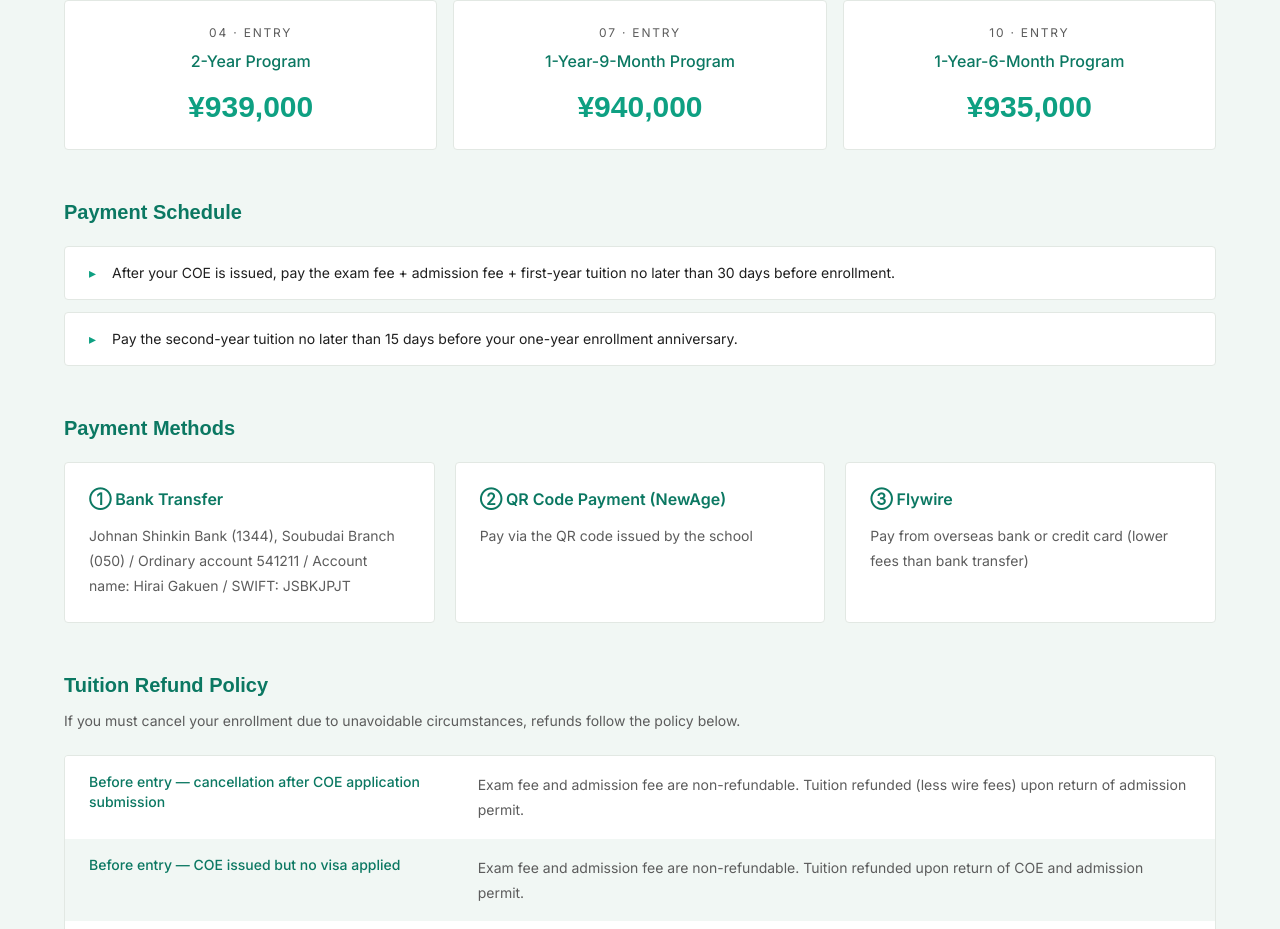
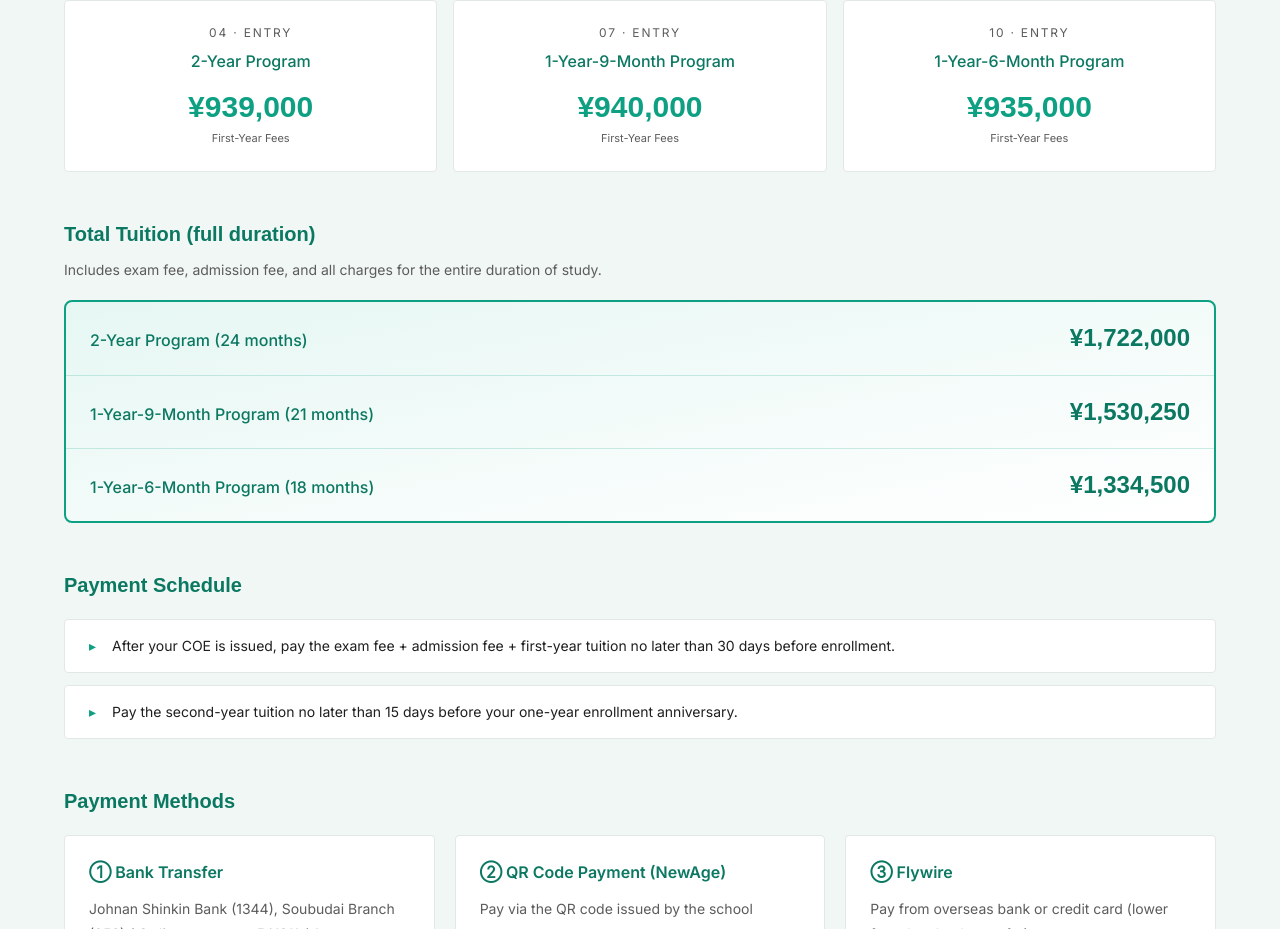
Before and after one commit to thqiu12/kanaju_japanese, a Next.js app: page /en/admissions in a window 1280 px wide. Shown: the part 3836-4765 px from the top of the page. Built offline with nearby package versions, Linux system fonts and the light colour scheme.

Commit message:
Show grand total fees (¥1,722k/1,530k/1,334k) on /admissions too

```diff
--- a/src/app/[locale]/admissions/page.tsx
+++ b/src/app/[locale]/admissions/page.tsx
@@ -23,6 +23,7 @@ export default async function AdmissionsPage({
   setRequestLocale(locale);
   const t = await getTranslations("admissions");
   const tProg = await getTranslations("programs");
+  const tFees = await getTranslations("disclosure.items.fees");
 
   const eligibilityItems = t.raw("eligibility.items") as string[];
   const jpLevelRows = t.raw("eligibility.japaneseLevelRows") as string[][];
@@ -55,6 +56,9 @@ export default async function AdmissionsPage({
     name: string;
     fee: string;
   }[];
+  const grandTotalTitle = tFees("grandTotalTitle");
+  const grandTotalNote = tFees("grandTotalNote");
+  const grandTotal = tFees.raw("grandTotal") as [string, string][];
 
   return (
     <>
@@ -244,6 +248,32 @@ export default async function AdmissionsPage({
                   <div className="mt-4 font-serif text-3xl font-semibold text-primary">
                     ¥{p.fee}
                   </div>
+                  <div className="mt-1 text-[11px] text-text-muted">
+                    {tFees("tableTitle1")}
+                  </div>
+                </div>
+              ))}
+            </div>
+
+            {/* Grand total (full duration) */}
+            <h3 className="mt-12 mb-3 font-serif text-xl font-semibold text-primary-dark">
+              {grandTotalTitle}
+            </h3>
+            <p className="mb-5 text-sm text-text-muted">{grandTotalNote}</p>
+            <div className="overflow-hidden rounded-lg border-2 border-primary bg-gradient-to-br from-primary-pale to-bg-card">
+              {grandTotal.map(([course, amount], i) => (
+                <div
+                  key={course}
+                  className={`grid grid-cols-1 gap-3 px-6 py-5 sm:grid-cols-[1.4fr_1fr] sm:items-baseline ${
+                    i === grandTotal.length - 1
+                      ? ""
+                      : "border-b border-primary/20"
+                  }`}
+                >
+                  <div className="font-medium text-primary-dark">{course}</div>
+                  <div className="font-serif text-2xl font-semibold text-primary-dark sm:text-right">
+                    ¥{amount}
+                  </div>
                 </div>
               ))}
             </div>
```
